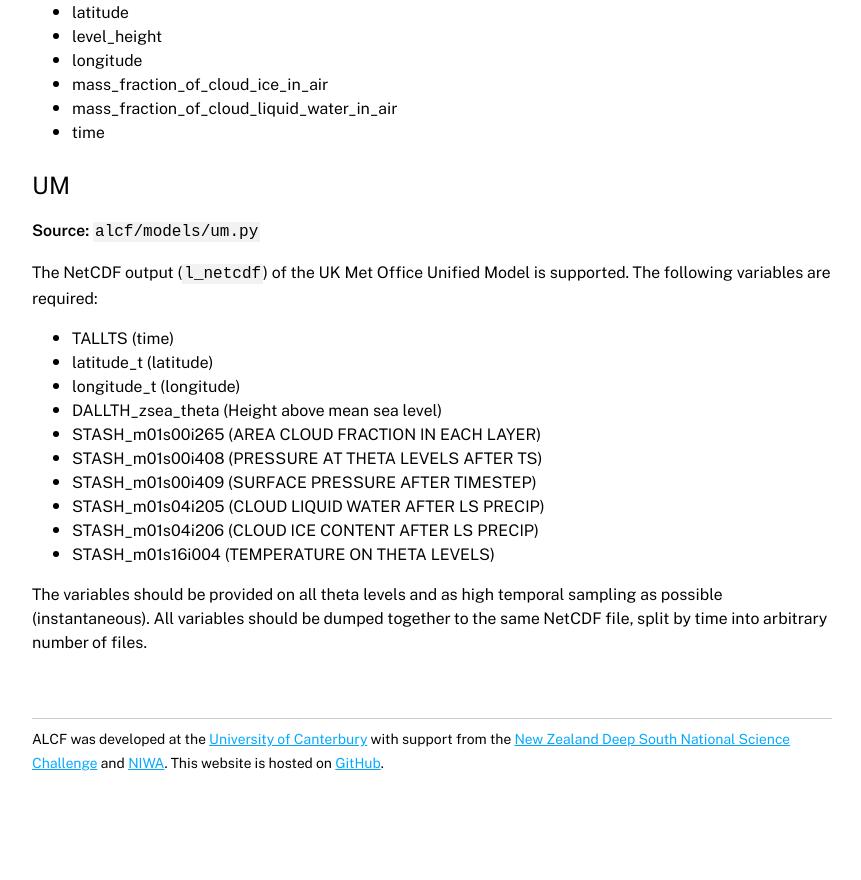
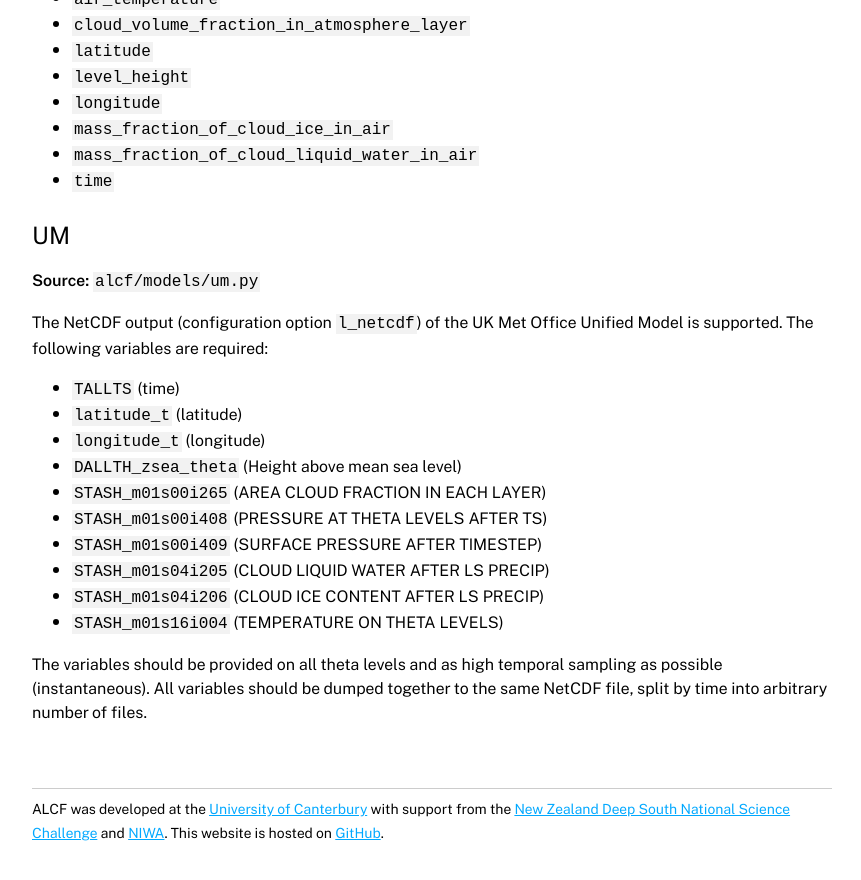
Before and after one commit to alcf-lidar/alcf-lidar.github.io, a Jekyll site: the page built from documentation/model_guide/index.md, in a window 1280 px wide and 900 px high, scrolled down 2642 px. Shown: the top 880 px of the window, without its empty margins (208-1069 px from the left). Built offline with Jekyll 4.4.1, drawn with Linux system fonts in a browser that asks for light colours; before the commit the page ends 3477 px from its top, so only the background shows below that; some of the changed text lies outside the part shown.

Commit message:
Improve model guide formatting

```diff
--- a/documentation/model_guide/index.md
+++ b/documentation/model_guide/index.md
@@ -41,10 +41,9 @@ output:
     wrfout_dxx_YYYYmmdd12_f009.nc
     wrfout_dxx_YYYYmmdd12_f012.nc
 
-where xx is the [AMPS grid](http://www2.mmm.ucar.edu/rt/amps/information/configuration/maps_2017101012/maps.html), YYYYmmdd is the year (YYYY), month (mm) and day (dd). The "*_f000.nc"
+where `xx` is the [AMPS grid](http://www2.mmm.ucar.edu/rt/amps/information/configuration/maps_2017101012/maps.html), `YYYYmmdd` is the year (`YYYY`), month (`mm`) and day (`dd`). The `*_f000.nc`
 files are not suitable for use with ALCF as they do not contain all required
 variables.
-
 
 ### ERA5
 
@@ -54,18 +53,18 @@ ERA5 reanalysis data can be downloaded from [Copernicus](https://cds.climate.cop
 
 **ERA5 hourly data on pressure levels from 1979 to present**
 
-- Product type: reanalysis
-- Variable: Geopotential, Specific cloud ice water content, Fraction of cloud cover, Specific cloud liquid water content, Temperature
+- Product type: `reanalysis`
+- Variable: `Geopotential`, `Specific cloud ice water content`, `Fraction of cloud cover`, `Specific cloud liquid water content`, `Temperature`
 - Pressure level: *all*
 - Time: *all* (preferred)
-- Format: NetCDF
+- Format: `NetCDF`
 
 **ERA5 hourly data on single levels from 1979 to present**
 
-- Product type: reanalysis
-- Variable: Surface pressure, Orography
+- Product type: `reanalysis`
+- Variable: `Surface pressure`, `Orography`
 - Time: *the same as above*
-- Format: NetCDF
+- Format: `NetCDF`
 
 Save the pressure-level files in a directory named `plev` and the surface-level
 files in a directory named `surf`. Pass the path to the parent directory
@@ -93,14 +92,14 @@ New Zealand Convective Scale Model (NZCSM) is a NWP model based on the
 UK Met Office Unified Model. The following model output variables are needed
 to run the lidar simulator:
 
-- hybridt32
-- latitude
-- longitude
-- model_press,
-- model_qcf
-- model_qcl
-- theta_lev_temp
-- time0
+- `hybridt32`
+- `latitude`
+- `longitude`
+- `model_press,`
+- `model_qcf`
+- `model_qcl`
+- `theta_lev_temp`
+- `time0`
 
 <!--
 
@@ -137,33 +136,33 @@ TODO
 New Zealand Earth System Model output is a model based on HadGEM3. The
 model output variables needed are:
 
-- air_pressure
-- air_temperature
-- cloud_volume_fraction_in_atmosphere_layer
-- latitude
-- level_height
-- longitude
-- mass_fraction_of_cloud_ice_in_air
-- mass_fraction_of_cloud_liquid_water_in_air
-- time
+- `air_pressure`
+- `air_temperature`
+- `cloud_volume_fraction_in_atmosphere_layer`
+- `latitude`
+- `level_height`
+- `longitude`
+- `mass_fraction_of_cloud_ice_in_air`
+- `mass_fraction_of_cloud_liquid_water_in_air`
+- `time`
 
 ### UM
 
 **Source:** `alcf/models/um.py`
 
-The NetCDF output (`l_netcdf`) of the UK Met Office Unified Model is supported.
-The following variables are required:
+The NetCDF output (configuration option `l_netcdf`) of the UK Met Office
+Unified Model is supported. The following variables are required:
 
-- TALLTS (time)
-- latitude_t (latitude)
-- longitude_t (longitude)
-- DALLTH_zsea_theta (Height above mean sea level)
-- STASH_m01s00i265 (AREA CLOUD FRACTION IN EACH LAYER)
-- STASH_m01s00i408 (PRESSURE AT THETA LEVELS AFTER TS)
-- STASH_m01s00i409 (SURFACE PRESSURE AFTER TIMESTEP)
-- STASH_m01s04i205 (CLOUD LIQUID WATER AFTER LS PRECIP)
-- STASH_m01s04i206 (CLOUD ICE CONTENT AFTER LS PRECIP)
-- STASH_m01s16i004 (TEMPERATURE ON THETA LEVELS)
+- `TALLTS` (time)
+- `latitude_t` (latitude)
+- `longitude_t` (longitude)
+- `DALLTH_zsea_theta` (Height above mean sea level)
+- `STASH_m01s00i265` (AREA CLOUD FRACTION IN EACH LAYER)
+- `STASH_m01s00i408` (PRESSURE AT THETA LEVELS AFTER TS)
+- `STASH_m01s00i409` (SURFACE PRESSURE AFTER TIMESTEP)
+- `STASH_m01s04i205` (CLOUD LIQUID WATER AFTER LS PRECIP)
+- `STASH_m01s04i206` (CLOUD ICE CONTENT AFTER LS PRECIP)
+- `STASH_m01s16i004` (TEMPERATURE ON THETA LEVELS)
 
 The variables should be provided on all theta levels and as high temporal
 sampling as possible (instantaneous). All variables should be dumped together
```
